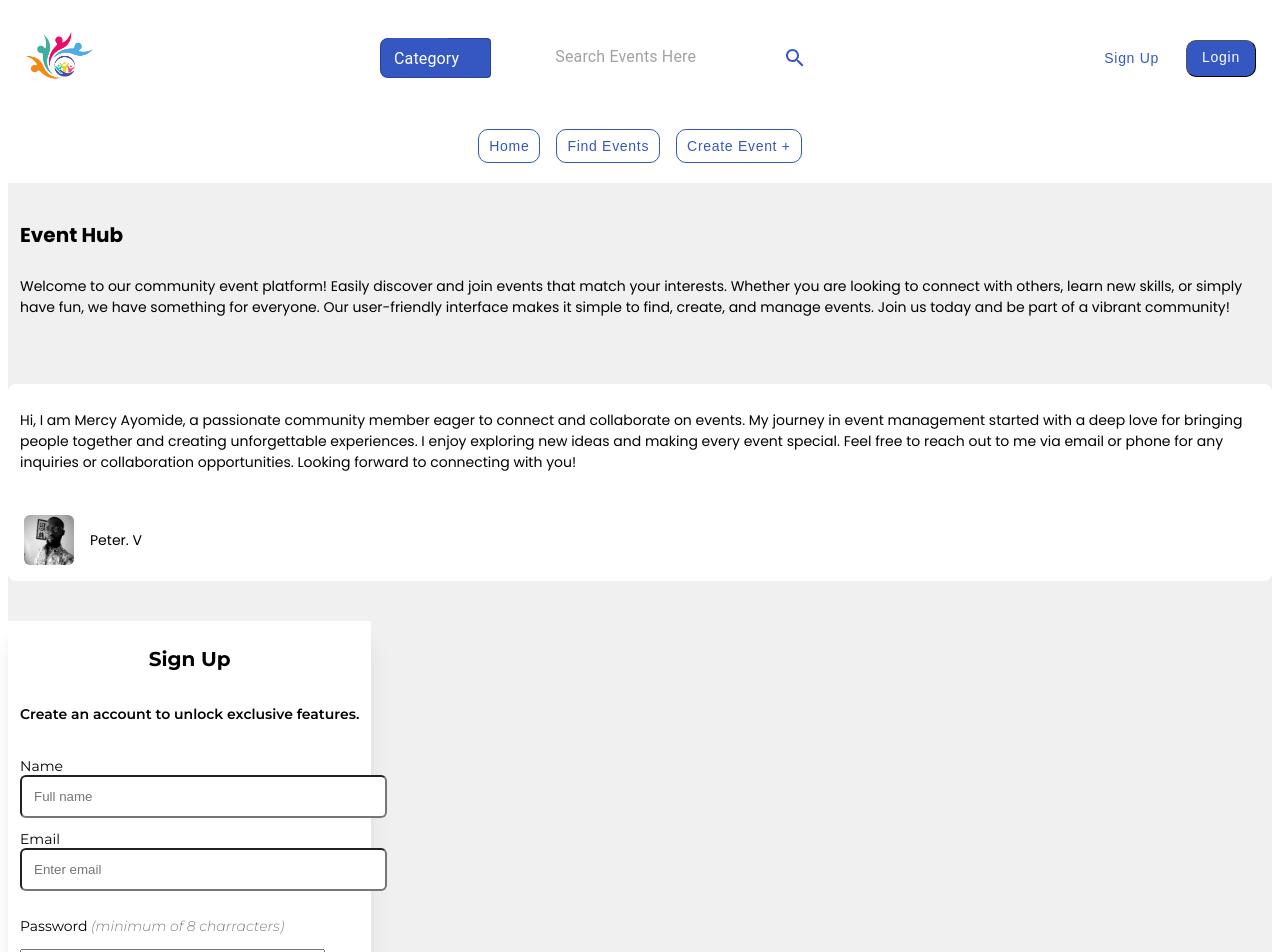
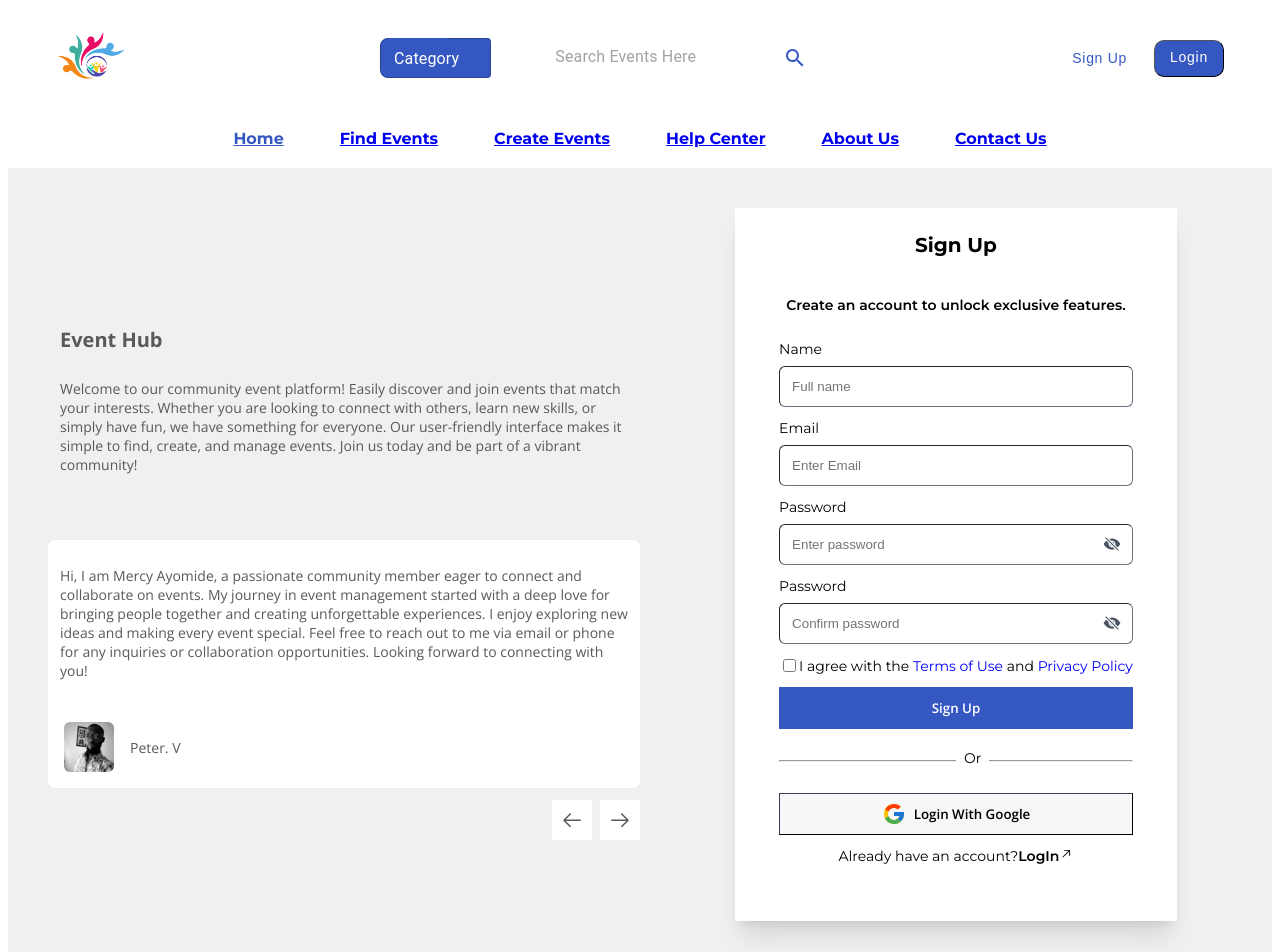
Before and after one commit to Yunusabdul38/event-hub, a React (Vite) app: page /sign-up in a window 1280 px wide. Shown: the top 952 px of the page. Built offline with nearby package versions, Linux system fonts and the light colour scheme.

Commit message:
authentication pages re-styled

```diff
--- a/src/authentication/pages/LogIn.jsx
+++ b/src/authentication/pages/LogIn.jsx
@@ -1,128 +1,147 @@
-import { AppButton } from "../../components/button/AppButton"
 import { Link } from "react-router-dom";
 import { appRoutes } from "../../config/routeMgt/RoutePaths";
 import AuthenticationDetails from "../../components/button/AuthenticationDetails";
-import AuthenticationForm from "../../components/button/AuthenticationForm"
+import AuthenticationForm from "../../components/button/AuthenticationForm";
 import { useState } from "react";
-import { EyeInvisibleOutlined, EyeOutlined, ArrowRightOutlined, GoogleOutlined } from "@ant-design/icons";
-import { useNavigate } from "react-router-dom";
-
+import { GoArrowUpRight } from "react-icons/go";
+import { IoEyeOffSharp, IoEyeSharp } from "react-icons/io5";
+import { FcGoogle } from "react-icons/fc";
 
 const LogIn = () => {
-  const navigate = useNavigate();
-
-  const [errors, setErrors] = useState({})
+  const [errors, setErrors] = useState({});
   const [showPassword, setShowPassword] = useState(true);
   const [formData, setFormData] = useState({
-    name: '',
-    email: '',
-    password: ''
-  })
-
+    name: "",
+    email: "",
+    password: "",
+  });
   const handleSubmit = (e) => {
-    e.preventDefault()
+    e.preventDefault();
 
     const validationErrors = {};
     if (!formData.name.trim()) {
-      validationErrors.name = "name is required"
+      validationErrors.name = "name is required";
     }
 
     if (!formData.email.trim()) {
-      validationErrors.email = "Email is required!"
-    } else if (!/\S+@\S+\.\S+/.test(formData.email)) {
-      validationErrors.email = "Email formart not valid!"
+      validationErrors.email = "Email is required!";
+    }
+    if (!/\S+@\S+\.\S+/.test(formData.email)) {
+      validationErrors.email = "Email formart not valid!";
     }
 
     if (!formData.password.trim()) {
-      validationErrors.password = "Password is required!"
-    } else if (formData.password.length < 8) {
-      validationErrors.password = "Password must be longer than 8 charracters!"
+      validationErrors.password = "Password is required!";
+    }
+    if (formData.password.length < 8) {
+      validationErrors.password = "Password must be longer than 8 charracters!";
     }
 
-    setErrors(validationErrors)
+    setErrors(validationErrors);
 
     // if (Object.keys(validationErrors).length === 0) {
     //   alert("Form Submitted Successfuly")
     // }
-  }
+  };
 
   const handleChange = (e) => {
     const { name, value } = e.target;
     setFormData({
-      ...formData, [name]: value
-    })
-  }
+      ...formData,
+      [name]: value,
+    });
+  };
 
   return (
-    <div className="bg-[#F0F0F0] flex flex-wrap lg:flex-nowrap justify-between items-center lg:p-10 sm:p-5 gap-10 text-[14px]" >
-      <AuthenticationDetails>
-        <div className="p-3">
-          <h1 className="py-3 text-[20px] font-bold">Event Hub</h1>
-          <p>
-            Welcome to our community event platform! Easily discover and join events that match your interests. Whether you are looking to connect with others, learn new skills, or simply have fun, we have something for everyone. Our user-friendly interface makes it simple to find, create, and manage events. Join us today and be part of a vibrant community!
+    <div className="bg-[#F0F0F0] flex flex-wrap lg:flex-nowrap justify-between items-center lg:p-10 sm:p-5 gap-10 text-[14px] max-w-7xl mx-auto">
+      <AuthenticationDetails />
+      <AuthenticationForm>
+        <form onSubmit={handleSubmit} className="grid gap-3 w-full">
+          <h1 className="text-[20px] font-bold text-center">Login</h1>
+          <p className="text-center font-semibold">
+            Welcome back! Please log in to access your account.
           </p>
-        </div>
-        <div className="bg-white border-2 rounded-lg mt-10">
-          <div className="p-3">
-            <p>
-              Hi, I am Mercy Ayomide, a passionate community member eager to connect and collaborate on events. My journey in event management started with a deep love for bringing people together and creating unforgettable experiences. I enjoy exploring new ideas and making every event special. Feel free to reach out to me via email or phone for any inquiries or collaboration opportunities. Looking forward to connecting with you!
-            </p>
-          </div>
-          <div className="border-t-2 p-4 flex justify-between items-center">
-            <div className="flex justify-between items-center gap-4">
-              <img src="public/images/profile-img.jpg" alt="picture" className="w-[50px] rounded-md" />
-              <span>Peter. V</span>
-            </div>
-          </div>
-        </div>
-      </AuthenticationDetails>
-      <AuthenticationForm>
-        <form onSubmit={handleSubmit} >
-          <div>
-            <h1 className="text-center text-[20px] font-bold">Login</h1>
-            <p className="text-center font-semibold py-5">Welcome back! Please log in to access your account.</p>
-            <label htmlFor="email" className="block">
-              {!errors.email ? <span>Email</span> : <span className="my-13 text-[red]">{errors.email}</span>}
+          <span className="grid gap-2 w-full">
+            <label htmlFor="email">
+              {!errors.email && <span>Email</span>}
+              {errors.email && (
+                <span className="my-13 text-[red]">{errors.email}</span>
+              )}
             </label>
-            <input type="text" name="email" placeholder="Enter Email"
-              className="border-2 outline-none rounded-md w-full p-3 mb-3"
+            <input
+              type="text"
+              name="email"
+              placeholder="Enter Email"
+              className="border border-gray-500 outline-none rounded-md p-3 text-center md:text-start"
+              required
               onChange={handleChange}
             />
-          </div>
-
-          <label htmlFor="password" className="block">
-            {!errors.password ? <span>Password</span> : <span className="my-13 text-[red]">{errors.password}</span>}
-          </label>
-          <div className="flex flex-row items-center justify-between gap-3 pr-3 mb-3 border-2 rounded-md w-full">
+          </span>
+          <span className="grid gap-2 w-full relative">
+            <label htmlFor="password">
+              {!errors.password ? (
+                <span>Password</span>
+              ) : (
+                <span className="my-13 text-[red]">{errors.password}</span>
+              )}
+            </label>
             <input
-              className="p-3 w-full outline-none"
-              type={showPassword ? "text" : "password"}
+              className="border border-gray-500 outline-none rounded-md p-3 text-center md:text-start"
+              type={!showPassword ? "text" : "password"}
               id="password"
               name="password"
               placeholder="Enter password"
+              required
               onChange={handleChange}
             />
-            <div className="p-1" onClick={() => setShowPassword(!showPassword)}>
-              {showPassword ? <EyeOutlined /> : <EyeInvisibleOutlined />}
+            <div
+              className="absolute right-2 bottom-0 p-1 text-gray-600 text-lg"
+              onClick={() => setShowPassword((prev) => !prev)}
+            >
+              {!showPassword ? <IoEyeSharp /> : <IoEyeOffSharp />}
             </div>
+          </span>
+          <Link
+            to={appRoutes.reset_password}
+            className="text-right text-[blue] no-underline"
+          >
+            Forgot Password?
+          </Link>
+          <div className="flex items-center">
+            <label className="">
+              Remember me
+              <input type="checkbox" />
+            </label>
           </div>
+          <button
+            className="hover:bg-[#17337C] bg-[#3557C2] border-none capitalize text-white font-openSans font-semibold w-full py-3 cursor-pointer"
+            type="submit"
+          >
+            login
+          </button>
+          <div className="text-center relative py-3">
+            <hr className="text-gray-700" />
+            <span className="absolute top-2 bg-white px-2">Or</span>
+          </div>
+          <button className="bg-[#F7F7F8] border border-gray-700 text-black capitalize font-openSans font-semibold w-full py-2 flex justify-center items-center gap-2 cursor-pointer">
+            <FcGoogle className="text-2xl" />
+            <span>Login with Google </span>
+          </button>
 
-          <Link to={appRoutes.reset_password}>
-            <p className="text-right text-[blue] my-3">Forgot Password?</p>
-          </Link>
-          <div className="w-full">
-            <div className="mb-3 flex flex-row gap-3"><p>Remember me</p><input type="checkbox" /></div>
-            <AppButton type="submit" label="Login" handleClick={() => navigate(appRoutes.profile)} />
-            <Link to={appRoutes.login}>
-              <p className="border-2 p-3 my-4 text-center font-semibold rounded-md"><GoogleOutlined className="cursor-pointer text-[20px] text-[orangered]" /> Login with Google </p>
+          <div className="text-center">
+            Don&apos;t have an account?
+            <Link
+              to={appRoutes.sign_up}
+              className="font-semibold no-underline text-black hover:text-[#3557C2]"
+            >
+              Sign up
+              <GoArrowUpRight />
             </Link>
-            <p className="text-center">Don&apos;t have an account? <Link to={appRoutes.sign_up}>
-              <span className="font-semibold">Sign up<ArrowRightOutlined /></span></Link></p>
           </div>
         </form>
       </AuthenticationForm>
     </div>
-  )
-}
+  );
+};
 
-export default LogIn
+export default LogIn;
--- a/src/authentication/pages/SignUp.jsx
+++ b/src/authentication/pages/SignUp.jsx
@@ -1,10 +1,11 @@
-import { AppButton } from "../../components/button/AppButton"
 import { Link } from "react-router-dom";
 import { appRoutes } from "../../config/routeMgt/RoutePaths";
 import AuthenticationDetails from "../../components/button/AuthenticationDetails";
 import AuthenticationForm from "../../components/button/AuthenticationForm"
 import { useState } from "react";
-import { EyeInvisibleOutlined, EyeOutlined, ArrowRightOutlined, GoogleOutlined } from "@ant-design/icons";
+import { FcGoogle } from "react-icons/fc";
+import { GoArrowUpRight } from "react-icons/go";
+import { IoEyeOffSharp, IoEyeSharp } from "react-icons/io5";
 
 
 const SignUp = () => {
@@ -19,7 +20,6 @@ const SignUp = () => {
     confirmPassword: '',
     check: ''
   })
-
   const handleSubmit = (e) => {
     e.preventDefault()
 
@@ -65,108 +65,121 @@ const SignUp = () => {
   }
 
   return (
-    <div className="bg-[#F0F0F0] w-full flex flex-wrap lg:flex-nowrap justify-between items-center  lg:p-10 sm:p-5 gap-10 text-[14px]" >
-      <AuthenticationDetails>
-        <div className="p-3">
-          <h1 className="py-3 text-[20px] font-bold">Event Hub</h1>
-          <p>
-            Welcome to our community event platform! Easily discover and join events that match your interests. Whether you are looking to connect with others, learn new skills, or simply have fun, we have something for everyone. Our user-friendly interface makes it simple to find, create, and manage events. Join us today and be part of a vibrant community!
+    <div className="bg-[#F0F0F0] flex flex-wrap lg:flex-nowrap justify-between items-center lg:p-10 sm:p-5 gap-10 text-[14px] max-w-7xl mx-auto" >
+      <AuthenticationDetails />
+      <AuthenticationForm>
+      <form onSubmit={handleSubmit} className="grid gap-3 w-full">
+          <h1 className="text-[20px] font-bold text-center">Sign Up</h1>
+          <p className="text-center font-semibold">
+          Create an account to unlock exclusive features.
           </p>
-          {/* <img src="public/images/e-hub.jpg" alt="e-hub" /> */}
-        </div>
-        <div className="bg-white border-2 rounded-lg mt-10">
-          <div className="p-3">
-            <p>
-              Hi, I am Mercy Ayomide, a passionate community member eager to connect and collaborate on events. My journey in event management started with a deep love for bringing people together and creating unforgettable experiences. I enjoy exploring new ideas and making every event special. Feel free to reach out to me via email or phone for any inquiries or collaboration opportunities. Looking forward to connecting with you!
-            </p>
-          </div>
-          <div className="border-t-2 p-4 flex justify-between items-center">
-            <div className="flex justify-between items-center gap-4">
-              <img src="public/images/profile-img.jpg" alt="picture" className="w-[50px] rounded-md" />
-              <span>Peter. V</span>
-            </div>
-          </div>
-        </div>
-      </AuthenticationDetails>
-
-      <AuthenticationForm>
-        <form onSubmit={handleSubmit}>
-          <div>
-            <h1 className="text-center text-[20px] font-bold">Sign Up</h1>
-            <p className="text-center font-semibold py-5">
-              Create an account to unlock exclusive features.</p>
-
-            <label htmlFor="text" className="block">
-              {!errors.name ? <span>Name</span> : <span className="my-13 text-[red]">{errors.name}</span>}
+          <span className="grid gap-2 w-full">
+            <label htmlFor="name">
+              {!errors.name && <span>Name</span>}
+              {errors.email && (
+                <span className="my-13 text-[red]">{errors.name}</span>
+              )}
             </label>
-            <input type="text" name="name" placeholder="Full name"
-              className="border-2 outline-none rounded-md w-full p-3 mb-3"
+            <input
+              type="text"
+              name="name"
+              placeholder="Full name"
+              className="border border-gray-500 outline-none rounded-md p-3 text-center md:text-start"
+              required
               onChange={handleChange}
             />
-          </div>
-          <div>
-            <label htmlFor="email" className="block">
-              {!errors.email ? <span>Email</span> : <span className="my-13 text-[red]">{errors.email}</span>}
+          </span>
+          <span className="grid gap-2 w-full">
+            <label htmlFor="email">
+              {!errors.email && <span>Email</span>}
+              {errors.email && (
+                <span className="my-13 text-[red]">{errors.email}</span>
+              )}
             </label>
-            <input type="text" name="email" placeholder="Enter email"
-              className="border-2 outline-none rounded-md w-full p-3 mb-3"
+            <input
+              type="text"
+              name="email"
+              placeholder="Enter Email"
+              className="border border-gray-500 outline-none rounded-md p-3 text-center md:text-start"
+              required
               onChange={handleChange}
             />
-          </div>
-
-          <label htmlFor="password" className="block">
-            {!errors.password ? <p>Password <span className="text-[grey] font-light italic">(minimum of 8 charracters)</span></p> : <span className="my-13 text-[red]">{errors.password}</span>}
-          </label>
-          <div className="flex flex-row items-center justify-between gap-3 pr-3 mb-3 border-2 rounded-md w-full">
+          </span>
+          <span className="grid gap-2 w-full relative">
+            <label htmlFor="password">
+              {!errors.password ? (
+                <span>Password</span>
+              ) : (
+                <span className="my-13 text-[red]">{errors.password}</span>
+              )}
+            </label>
             <input
-              className="p-3 w-full outline-none"
-              type={showPassword ? "text" : "password"}
+              className="border border-gray-500 outline-none rounded-md p-3 text-center md:text-start"
+              type={!showPassword ? "text" : "password"}
               id="password"
               name="password"
               placeholder="Enter password"
+              required
               onChange={handleChange}
             />
-            <div className="p-1" onClick={() => setShowPassword(!showPassword)}>
-              {showPassword ? <EyeOutlined /> : <EyeInvisibleOutlined />}
+            <div
+           className="absolute right-2 bottom-0 p-1 text-gray-600 text-lg"
+              onClick={() => setShowPassword(prev => !prev)}
+            >
+              {!showPassword ? <IoEyeSharp /> : <IoEyeOffSharp />}
             </div>
-          </div>
-
-          <label htmlFor="password" className="block">
-            {!errors.confirmPassword ? <span>Confirm password</span> : <span className="my-13 text-[red]">{errors.confirmPassword}</span>}
-          </label>
-          <div className="flex flex-row items-center justify-between gap-3 pr-3 mb-3 border-2 rounded-md w-full">
+          </span>
+          <span className="grid gap-2 w-full relative">
+            <label htmlFor="confirm_password">
+              {!errors.confirmPassword && <span>Password</span>}
+              {errors.confirmPassword  && <span className="my-13 text-[red]">{errors.confirmPassword}</span>}
+            </label>
             <input
-              className="p-3 w-full outline-none"
-              type={showPassword ? "text" : "password"}
-              id="password"
-              name="password"
+              className="border border-gray-500 outline-none rounded-md p-3 text-center md:text-start"
+              type={!showPassword ? "text" : "password"}
+              id="confirm_password"
+              name="confirm_password"
               placeholder="Confirm password"
+              required
               onChange={handleChange}
             />
-            <div className="p-1" onClick={() => setShowPassword(!showPassword)}>
-              {showPassword ? <EyeOutlined /> : <EyeInvisibleOutlined />}
+            <div
+              className="absolute right-2 bottom-0 p-1 text-gray-600 text-lg"
+              onClick={() => setShowPassword(prev => !prev)}
+            >
+              {!showPassword ? <IoEyeSharp /> : <IoEyeOffSharp />}
             </div>
+          </span>
+          <div className="flex items-center text-center">
+              <input type="checkbox" />
+              <span>I agree with the <span className="no-underline text-[blue]">Terms of Use</span> and <span className="no-underline text-[blue]">Privacy Policy</span></span>
           </div>
+          {errors.check && <span className="my-13 text-[red] block">{errors.check}</span>}
+          <button
+            className="hover:bg-[#17337C] bg-[#3557C2] border-none capitalize text-white font-openSans font-semibold w-full py-3 cursor-pointer"
+            type="submit"
+          >
+            sign up
+          </button>
+          <div className="text-center relative py-3">
+            <hr className="text-gray-700"/>
+            <span className="absolute top-2 bg-white px-2">Or</span>
+          </div>
+          <button className="border border-gray-700 text-black capitalize font-openSans font-semibold w-full py-2 flex justify-center items-center gap-2 cursor-pointer bg-[#F7F7F8]">
+            <FcGoogle className="text-2xl" />
+            <span>Login with Google </span>
+          </button>
 
-          <div className="w-full">
-            <div className="flex gap-2 my-3 sm:text-[12px]">
-              <input type="checkbox" name="check" onChange={handleChange} />
-              <div>{!errors.check ? <p className="text-[12px]">I agree with the <a href="#" className="underline text-[blue]">Terms of Use</a> and <a href="#" className="underline text-[blue]">Privacy Policy</a></p> : <span className="my-13 text-[red] block">{errors.check}</span>}</div>
-            </div>
-
-            <AppButton type="submit" label="Sign up" />
-            <Link to={appRoutes.sign_up}>
-              <p className="border-2 p-3 my-4 text-center font-semibold rounded-md">
-                <GoogleOutlined className="cursor-pointer text-[20px] text-[orangered]" />
-                Sign Up with Google </p>
+          <div className="text-center">
+          Already have an account?
+            <Link to={appRoutes.login} className="font-semibold no-underline text-black hover:text-[#3557C2]">
+            LogIn
+                <GoArrowUpRight />
             </Link>
-            <p className="text-center">Already have an account? <Link to={appRoutes.login}>
-              <span className="font-semibold">LogIn<ArrowRightOutlined /></span></Link></p>
           </div>
         </form>
       </AuthenticationForm>
     </div>
   )
 }
-
 export default SignUp
--- a/src/components/button/AuthenticationDetails.jsx
+++ b/src/components/button/AuthenticationDetails.jsx
@@ -1,8 +1,49 @@
+import { GoArrowLeft, GoArrowRight } from "react-icons/go";
+
 // eslint-disable-next-line react/prop-types
-export default function AuthenticationDetails({ children }) {
-    return (
-        <div className="lg:w-[55%] sm:w-full font-['poppins']">
-            {children}
+export default function AuthenticationDetails() {
+  return (
+    <div className="hidden sm:block text-[#59595A] font-openSans lg:w-1/2 sm:w-full items-center">
+      <div className="p-3">
+        <h1 className="py-3 text-[20px] font-bold">Event Hub</h1>
+        <p>
+          Welcome to our community event platform! Easily discover and join
+          events that match your interests. Whether you are looking to connect
+          with others, learn new skills, or simply have fun, we have something
+          for everyone. Our user-friendly interface makes it simple to find,
+          create, and manage events. Join us today and be part of a vibrant
+          community!
+        </p>
+      </div>
+      <div>
+        <div className="bg-white border-2 rounded-lg mt-10">
+          <div className="p-3">
+            <p>
+              Hi, I am Mercy Ayomide, a passionate community member eager to
+              connect and collaborate on events. My journey in event management
+              started with a deep love for bringing people together and creating
+              unforgettable experiences. I enjoy exploring new ideas and making
+              every event special. Feel free to reach out to me via email or
+              phone for any inquiries or collaboration opportunities. Looking
+              forward to connecting with you!
+            </p>
+          </div>
+          <div className="border-t-2 p-4 flex justify-between items-center">
+            <div className="flex justify-between items-center gap-4">
+              <img
+                src="public/images/profile-img.jpg"
+                alt="picture"
+                className="w-[50px] rounded-md"
+              />
+              <span>Peter. V</span>
+            </div>
+          </div>
         </div>
-    )
+        <div className="flex mt-3 gap-2 justify-end">
+          <GoArrowLeft className="bg-white p-2 text-2xl rounded-sm" />
+          <GoArrowRight className="bg-white p-2 text-2xl rounded-sm" />
+        </div>
+      </div>
+    </div>
+  );
 }
--- a/src/components/button/AuthenticationForm.jsx
+++ b/src/components/button/AuthenticationForm.jsx
@@ -1,7 +1,12 @@
-// eslint-disable-next-line react/prop-types
+import { useLocation } from "react-router-dom"
+import { useView } from "../../hooks/useView"
+
 export default function AuthenticationForm({ children }) {
+    useView()
+    const {pathname} = useLocation()
+
     return (
-        <div className="bg-white p-3 lg:w-[45%] sm:w-full shadow-xl">
+        <div className="bg-white p-3 shadow-xl mx-auto w-3/4 my-10 mb-20 pb-14 md:my-0 md:w-fit px-11">
             {children}
         </div>
     )
--- a/tailwind.config.js
+++ b/tailwind.config.js
@@ -5,42 +5,15 @@ export default {
     "./src/**/*.{js,ts,jsx,tsx}",
   ],
   theme: {
-    screens: {
-      xl: { max: "3000px" },
-      // => @media (max-width: 1300px) { ... }
-
-      lg: { max: "1023px" },
-      // => @media (max-width: 1023px) { ... }
-
-      md: { max: "900px" },
-      // => @media (max-width: 767px) { ... }
-
-      sm: { max: "500px" },
-      // => @media (max-width: 639px) { ... }
-
-      //create event screen
-      'sm-screen': '640px',
-      // => @media (min-width: 640px) { ... }
-
-      'md-screen': '768px',
-      // => @media (min-width: 768px) { ... }
-
-      'lg-screen': '1024px',
-      // => @media (min-width: 1024px) { ... }
-
-      'xl-screen': '1280px',
-      // => @media (min-width: 1280px) { ... }
-
-      '2xl-screen': '1536px',
-      // => @media (min-width: 1536px) { ... }
-
-    },
     extend: {
       fontFamily: {
         Montserrat: ["Montserrat", "sans-serif"],
         poppins: ["Poppins", "sans-serif"],
         openSans: ["Open Sans", "sans-serif"],
       },
+      backgroundImage:{
+        "comming_soon":"url('src/assets/Saly-2.jpg')"
+      }
     },
   },
   plugins: [],
```
